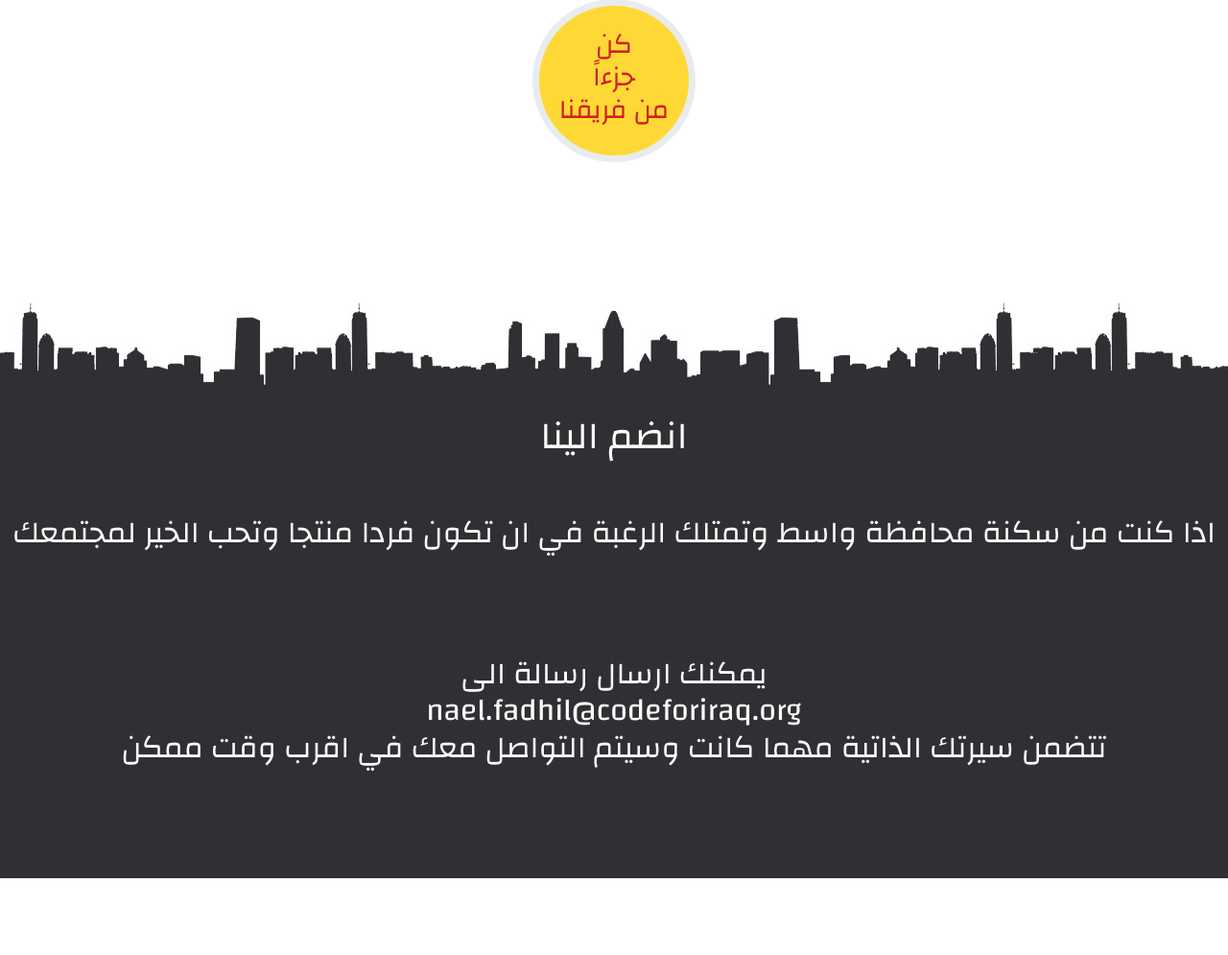
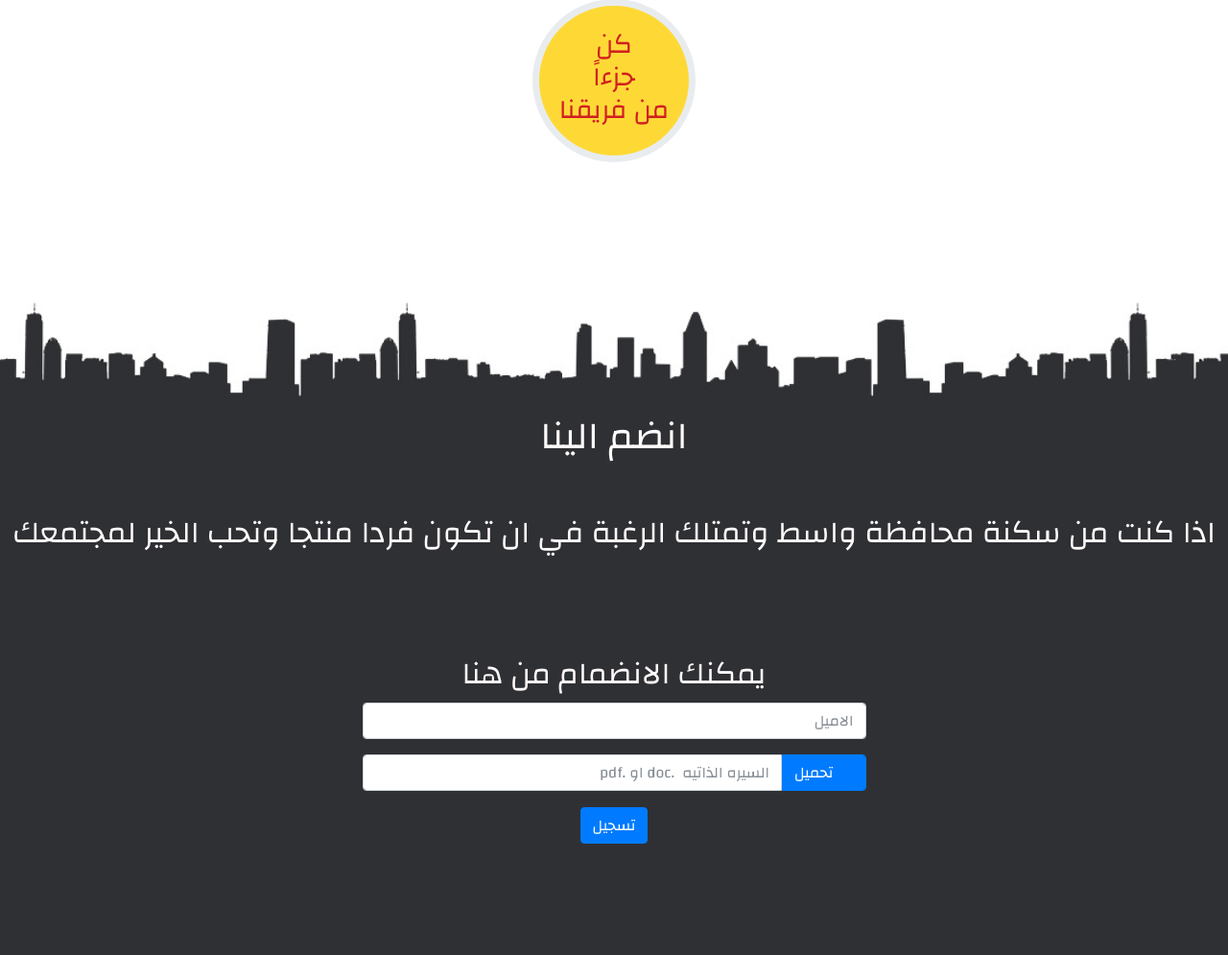
Before and after one commit to CodeFORWasit/wasit-team, a PHP site: page /c4w/ in a window 1280 px wide. Shown: the part 3144-4139 px from the top of the page at 96% size. Before the commit the page ends 4059 px from the top, so only its background shows below. Run offline with PHP 8.4, Linux system fonts and the light colour scheme; some libraries are stand-ins or nearby versions.

Commit message:
Update index.php

```diff
--- a/view/index.php
+++ b/view/index.php
@@ -172,10 +172,29 @@
                     اذا كنت من سكنة محافظة واسط وتمتلك الرغبة في ان تكون فردا منتجا وتحب الخير لمجتمعك
                 </h2>
                 <h2>
-                    يمكنك ارسال رسالة الى
-                    <br>
-                    <span>nael.fadhil@codeforiraq.org</span>
-                    <br> تتضمن سيرتك الذاتية مهما كانت وسيتم التواصل معك في اقرب وقت ممكن
+                    يمكنك الانضمام من هنا
+
+                    <div class="container">
+                        <form style="margin-top: 10px;"
+                            class="col-md-6 offset-md-3"
+                            id="reg" method="post"
+                            action='regester' enctype="multipart/form-data"
+                            dir='rtl' class="form-inline"
+                        >
+                        <div class="form-group ">
+                            <input type="email" name="regEmail" required="" autocomplete="off" placeholder="الاميل " class="form-control" id="mail" value="">
+                            </div>
+                            <div class="form-group" dir="ltr">
+                                  <div class="input-group">
+                                      <input type="text" class="form-control " id="img" autocomplete="off" dir="rtl" placeholder="السيره الذاتيه  .doc او .pdf" name="cvfile" id='cv' />
+                                      <label class="form-control btn btn-primary col-2" id='file'>
+                                          <input type="file" name="file" hidden> تحميل
+                                      </label>
+                                  </div>
+                            </div>
+                            <button type="submit" value="registry" class="btn btn-primary"> تسجيل </button>
+                        </form>
+                    </div>
                 </h2>
             </p>
         </div>
```
